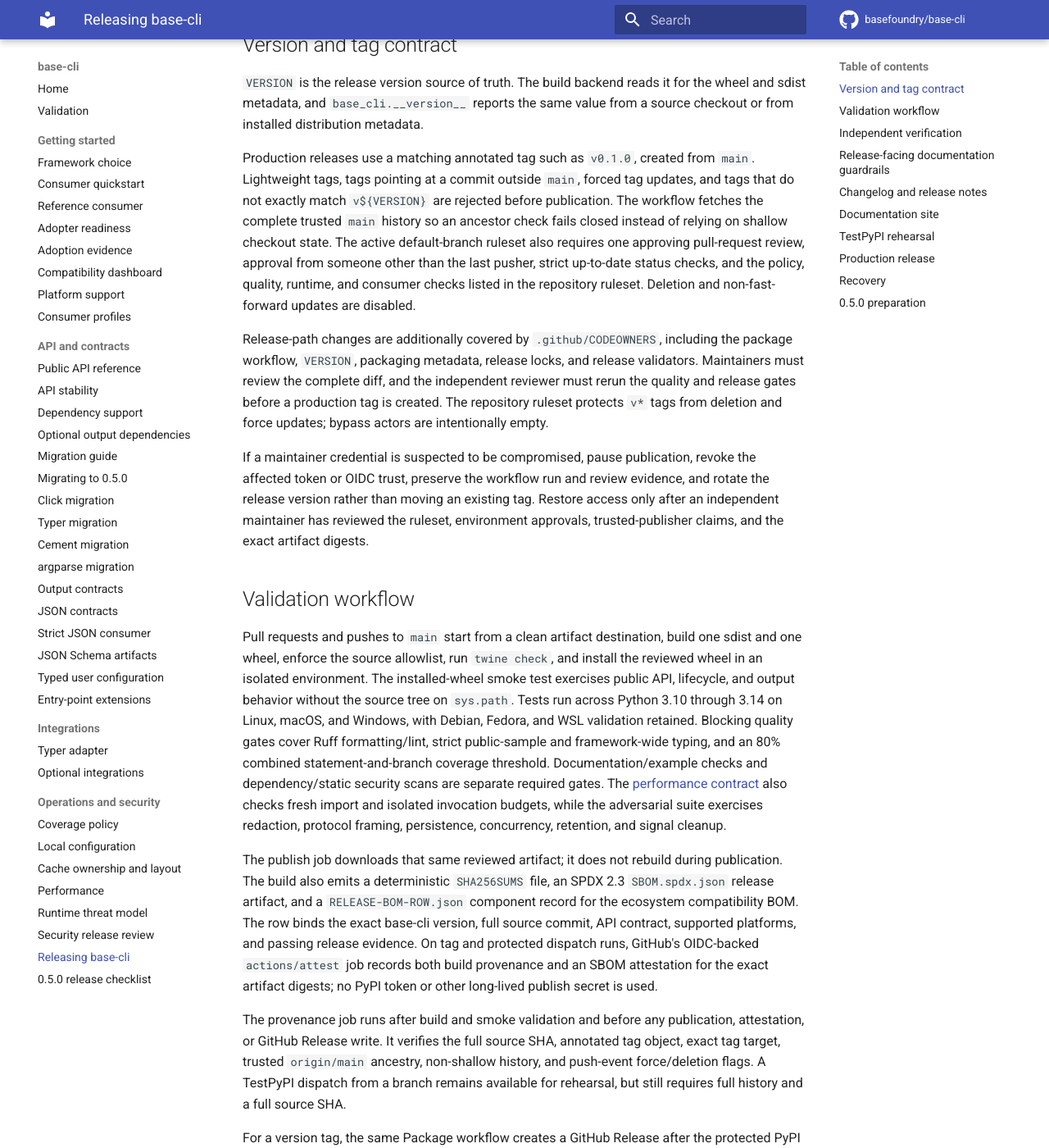
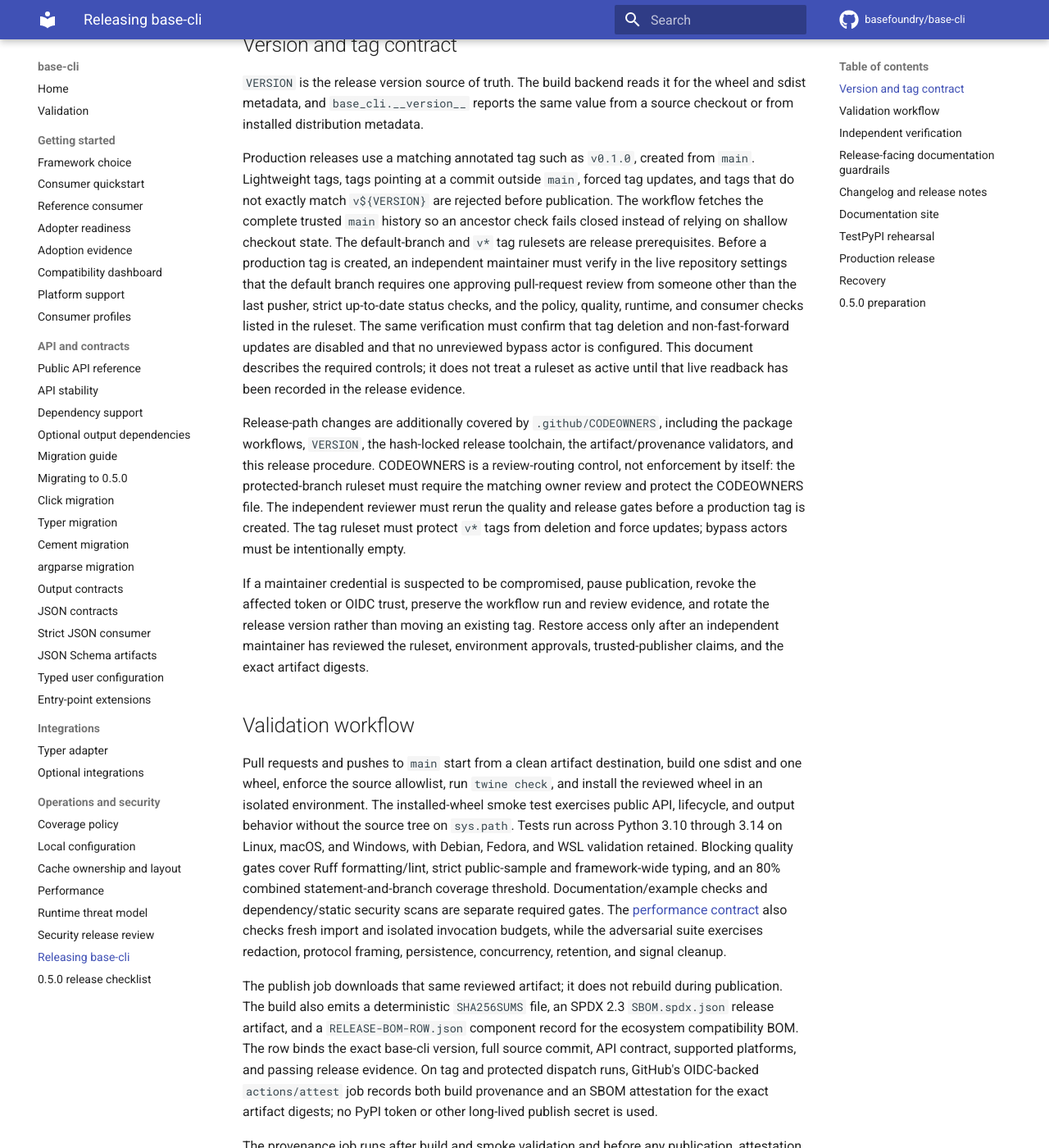
Before and after one commit to basefoundry/base-cli, an MkDocs documentation site: the page built from docs/releasing.md, in a window 1280 px wide and 1400 px high, scrolled down 327 px. Shown: the whole window at 82% size. Built offline with MkDocs 1.6.1 and Material for MkDocs 9.7.7, drawn with Linux system fonts in a browser that asks for light colours; comment, search, counter and statistics services are not loaded; some of the changed text lies outside the part shown.

Commit message:
docs: align release controls with live enforcement

```diff
--- a/docs/releasing.md
+++ b/docs/releasing.md
@@ -20,17 +20,24 @@
 updates, and tags that do not exactly match `v${VERSION}` are rejected before
 publication. The workflow fetches the complete trusted `main` history so an
 ancestor check fails closed instead of relying on shallow checkout state.
-The active default-branch ruleset also requires one approving pull-request
-review, approval from someone other than the last pusher, strict up-to-date
-status checks, and the policy, quality, runtime, and consumer checks listed in
-the repository ruleset. Deletion and non-fast-forward updates are disabled.
+The default-branch and `v*` tag rulesets are release prerequisites. Before a
+production tag is created, an independent maintainer must verify in the live
+repository settings that the default branch requires one approving pull-request
+review from someone other than the last pusher, strict up-to-date status checks,
+and the policy, quality, runtime, and consumer checks listed in the ruleset.
+The same verification must confirm that tag deletion and non-fast-forward
+updates are disabled and that no unreviewed bypass actor is configured. This
+document describes the required controls; it does not treat a ruleset as active
+until that live readback has been recorded in the release evidence.
 
 Release-path changes are additionally covered by `.github/CODEOWNERS`, including
-the package workflow, `VERSION`, packaging metadata, release locks, and release
-validators. Maintainers must review the complete diff, and the independent
-reviewer must rerun the quality and release gates before a production tag is
-created. The repository ruleset protects `v*` tags from deletion and force
-updates; bypass actors are intentionally empty.
+the package workflows, `VERSION`, the hash-locked release toolchain, the
+artifact/provenance validators, and this release procedure. CODEOWNERS is a
+review-routing control, not enforcement by itself: the protected-branch
+ruleset must require the matching owner review and protect the CODEOWNERS file.
+The independent reviewer must rerun the quality and release gates before a
+production tag is created. The tag ruleset must protect `v*` tags from deletion
+and force updates; bypass actors must be intentionally empty.
 
 If a maintainer credential is suspected to be compromised, pause publication,
 revoke the affected token or OIDC trust, preserve the workflow run and review
@@ -78,8 +85,9 @@
 `RELEASE-BOM-ROW.json` downloaded from the build job. GitHub-generated
 comparison notes are supplemented by the
 dated section in `CHANGELOG.md`; the tagged release is rejected when `VERSION`
-or that section does not match the tag. Published tags and release assets are
-immutable. Before creating a release, the workflow verifies that the tag still
+or that section does not match the tag. Once the live `v*` tag ruleset has been
+verified, published tags and release assets are treated as immutable. Before
+creating a release, the workflow verifies that the tag still
 resolves to the reviewed commit, that the wheel and sdist have provenance and
 SBOM attestations for that tag and commit, and that the release metadata binds
 the same version, commit, and assets. If an existing GitHub Release is found,
```
Also changed, not shown: 1 other file.
